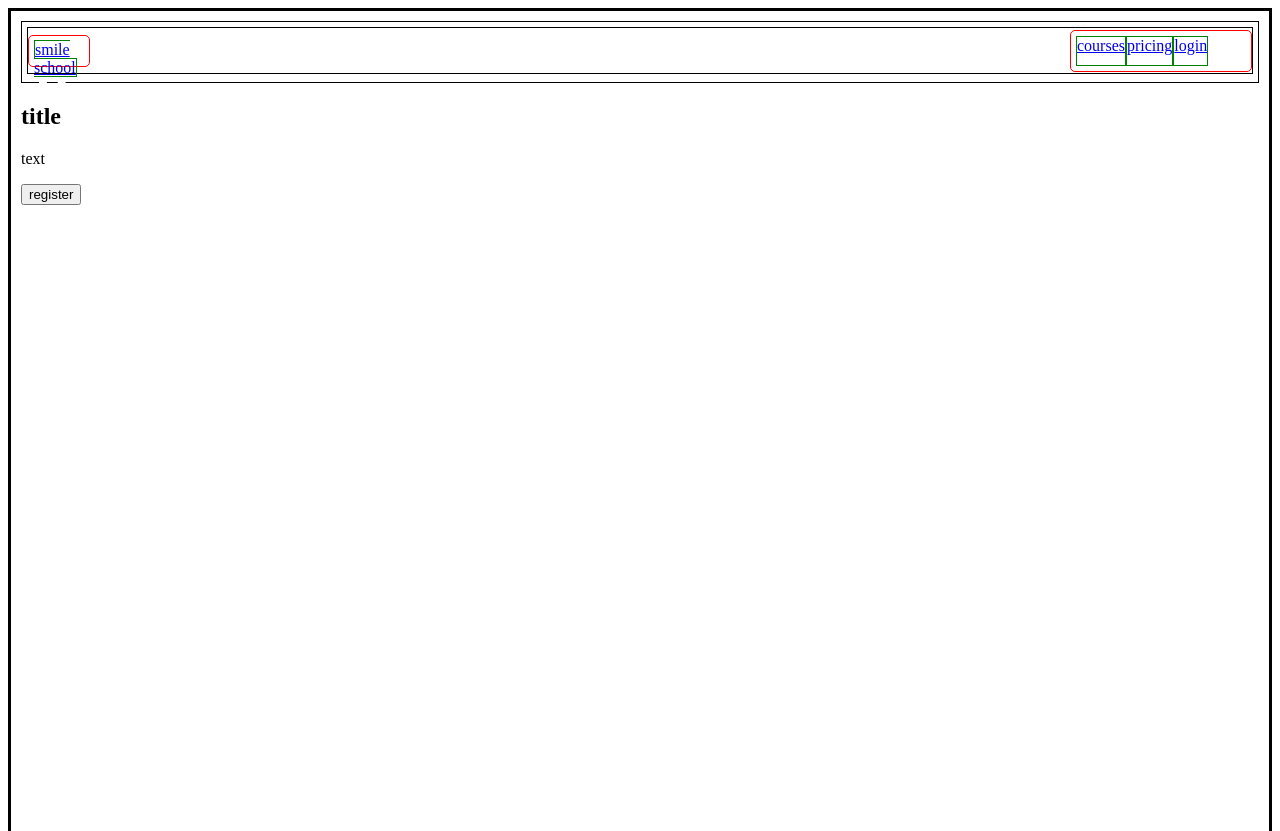
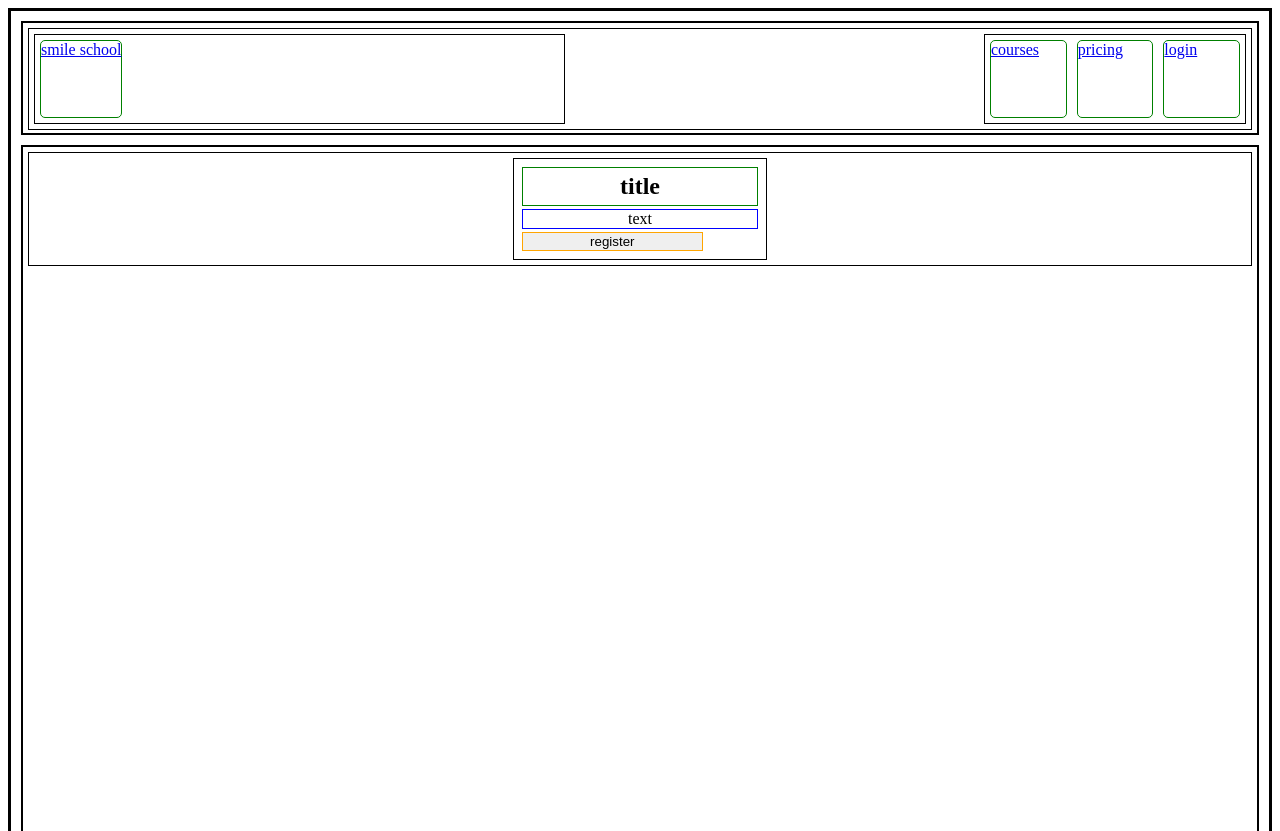
Before and after one commit to Fideke/alx_html_css, a plain HTML site: page html_advanced/index.html in a window 1280 px wide. Shown: the top 831 px of the page. Drawn offline with Linux system fonts and the light colour scheme.

Commit message:
css basic

```diff
--- /dev/null
+++ b/css_basic/styles.css
@@ -0,0 +1,50 @@
+body
+{
+
+    display: flex;
+    flex-direction: column;
+    padding: 10px;
+
+}
+
+
+main
+{
+
+    display: flex;
+    flex-direction: row;
+    flex: auto;
+
+}
+
+article
+{
+flex: 2;
+overflow-y: auto;
+background-color: yellowgreen;
+
+}
+
+aside
+{
+flex: 1;
+overflow-y: auto;
+
+}
+
+.logo
+{
+    float: left;
+
+}
+
+
+
+
+
+
+header div
+{
+ display: flex;
+
+}
--- a/html_advanced/css/style.css
+++ b/html_advanced/css/style.css
@@ -7,53 +7,115 @@ body
 
 header
 {
+    border: 2px solid black;
+    height: 100px;
+    padding: 5px;
+}
+
+header div
+{
     border: 1px solid black;
-    height: 50px;
+    height: 90px;
+    display: flex;
+    justify-content: space-between;
     padding: 5px;
 
 
 }
 
-header div
+header span
 {
+    border: 1px solid black;
+    padding: 5px;
+    display: flex;
+    justify-content: center;
 
+
+
+}
+header nav
+{
     border: 1px solid black;
+    padding: 5px;
     display: flex;
- justify-content: space-between;
- align-items: center;
- height: 45px
+    justify-content: center;
+    gap: 10px;
+    width: 250px;
+
+
 
 }
 
-header div span
+header span a
 {
-    border: 1px solid red;
-    width: 50px;
-    height: 20px;
-    padding: 5px;
+    border: 1px solid green;
     border-radius: 5px;
 
 }
 
- header div nav
+header nav a
 {
-    border: 1px solid red;
-    width: 170px;
-    height: 30px;
+    border: 1px solid green;
+    border-radius: 5px;
+    width: 250px;
+
+}
+
+
+main
+{
+border: 2px solid black;
+height: inherit;
+margin-top: 10px;
 padding: 5px;
-    border-radius: 5px;
+}
+
+main section
+{
+    border: 1px solid black;
+    padding: 5px;
     display: flex;
+    justify-content: center;
+
+}
+#word-section div
+{
+border: 1px solid black;
+width: 20%;
+padding: 5px;
 
 
 }
 
-header div span a
+#word-section div h1
 {
 border: 1px solid green;
+display: flex;
+justify-content: center;
+padding: 5px;
+margin: 3px;
 
 }
-header div nav a
+
+#word-section div p
 {
-    border: 1px solid green;
+    border: 1px solid blue;
+
+    display: flex;
+    justify-content: center;
+    margin: 3px;
+
+
 
 }
+
+#word-section div button
+{
+    border: 1px solid orange;
+    margin-bottom: 0;
+    display: flex;
+    justify-content: center;
+    margin: 3px;
+   width: 181px;
+
+}
```
Lines whose indentation alone changed are shown as unchanged.
